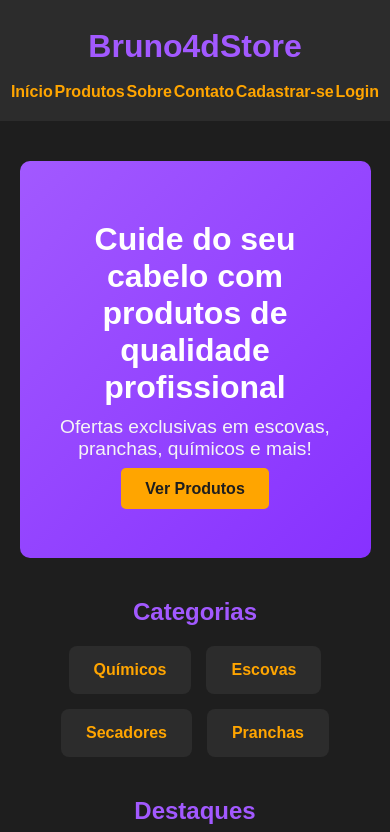
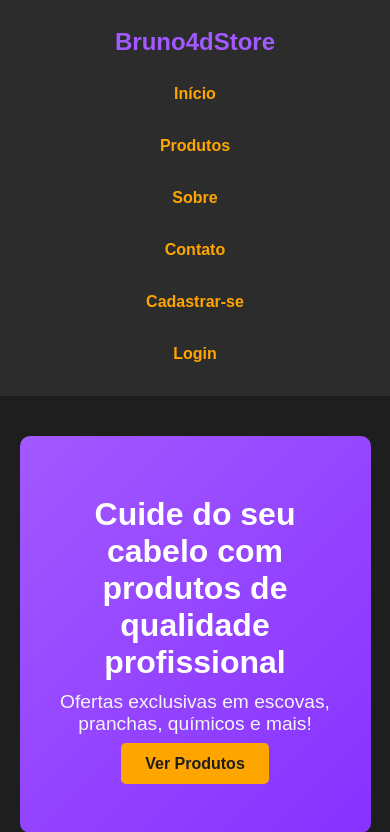
Before and after one commit to alissonadl/Projeto-Loja, a Flask app: page / in a window 390 px wide. Shown: the top 832 px of the page. Run offline with Flask 3, Linux system fonts and the light colour scheme; some libraries are stand-ins or nearby versions.

Commit message:
Ajustes de CSS

```diff
--- a/static/style.css
+++ b/static/style.css
@@ -11,6 +11,9 @@ body {
     color: #f5f5f5;
 }
 
+.menu_nav {
+
+}
 .container {
     width: 90%;
     max-width: 1200px;
@@ -34,10 +37,12 @@ header h1 {
 
 nav ul {
     display: flex;
-    justify-content: space-around; /* ou use space-between */
+    flex-wrap: wrap;
+    justify-content: center;
+    gap: 1rem;
     list-style: none;
-    margin-top: 10px;
-    padding: 0 10px; /* opcional, para dar respiro nas bordas */
+    margin-top: 1vh;
+    padding: 0 2%;
 }
 
 nav a {
@@ -203,24 +208,54 @@ footer {
     font-size: 1.1rem;
 }
 
-/* Depoimentos */
-.depoimentos {
-    margin: 40px 0;
-    padding: 30px;
-    background-color: #2c2c2c;
-    border-left: 5px solid #a259ff;
-    border-radius: 10px;
+.menu_nav ul li a {
+    display: inline-block;
+    padding: 0.5em 1em;
+    border-radius: 0.5em;
+    font-size: 1rem;
+    color: #ffa500;
+    font-weight: bold;
+    text-decoration: none;
+    transition: transform 0.3s ease, background-color 0.3s ease, color 0.3s ease;
 }
 
-.depoimentos h2 {
-    color: #a259ff;
-    margin-bottom: 20px;
-    text-align: center;
+.menu_nav ul li a:hover {
+    transform: scale(1.1); /* Aplica o efeito de zoom */
+    background-color: #1e1e1e;
+    color: #ffa500;
 }
 
-.depoimentos blockquote {
-    font-style: italic;
-    color: #f5f5f5;
-    text-align: center;
-    font-size: 1.1rem;
+.menu_nav ul li a:active,
+.menu_nav ul li a:focus {
+    background-color: #8731ff;
+    color: #fff;
 }
+
+@media (max-width: 768px) {
+    nav ul {
+        flex-direction: column;
+        align-items: center;
+        gap: 1vh;
+    }
+
+    .menu_nav ul li a {
+        font-size: 1.1rem;
+        width: 100%;
+        text-align: center;
+    }
+
+    header h1 {
+        font-size: 1.8rem;
+    }
+}
+
+@media (max-width: 480px) {
+    .menu_nav ul li a {
+        padding: 0.8em;
+        font-size: 1rem;
+    }
+
+    header h1 {
+        font-size: 1.5rem;
+    }
+}
--- a/templates/inicio.html
+++ b/templates/inicio.html
@@ -27,13 +27,13 @@
         <h2>Destaques</h2>
         <div class="grade-produtos">
             <div class="produto">
-                <img src="https://via.placeholder.com/200" alt="Produto 1">
+                <img src="" alt="Produto 1">
                 <h3>Máscara Capilar</h3>
                 <p>R$ 49,90</p>
                 <button>Comprar</button>
             </div>
             <div class="produto">
-                <img src="https://via.placeholder.com/200" alt="Produto 2">
+                <img src="" alt="Produto 2">
                 <h3>Secador Pro 3000</h3>
                 <p>R$ 199,90</p>
                 <button>Comprar</button>
--- a/templates/template.html
+++ b/templates/template.html
@@ -11,8 +11,8 @@
         <div class="container" id="barrasup">
             <h1>Bruno4dStore</h1>
         </div>
-        <div>
-            <nav>
+        <div >
+            <nav class="menu_nav">
                 <ul>
                     <li><a href="{{url_for('inicio')}}">Início</a></li>
                     <li><a href="{{url_for('produtos')}}">Produtos</a></li>
```
